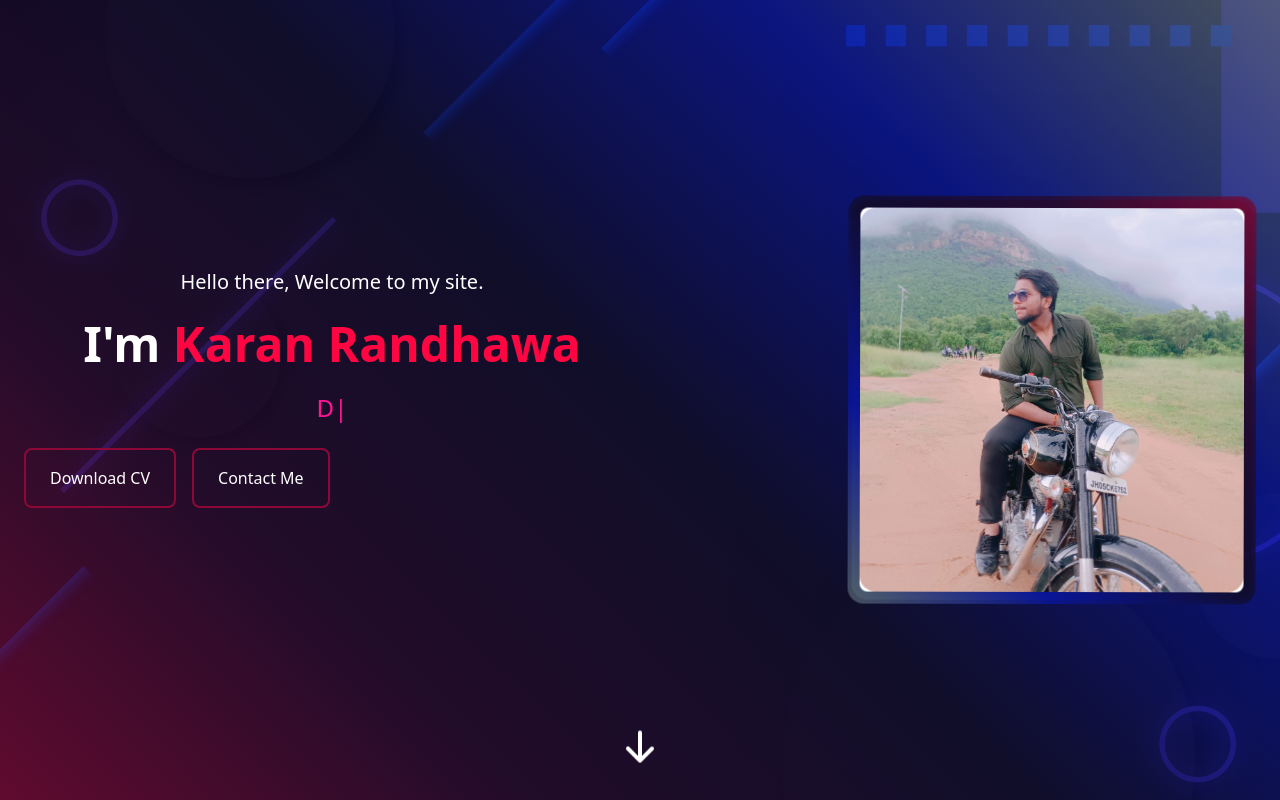
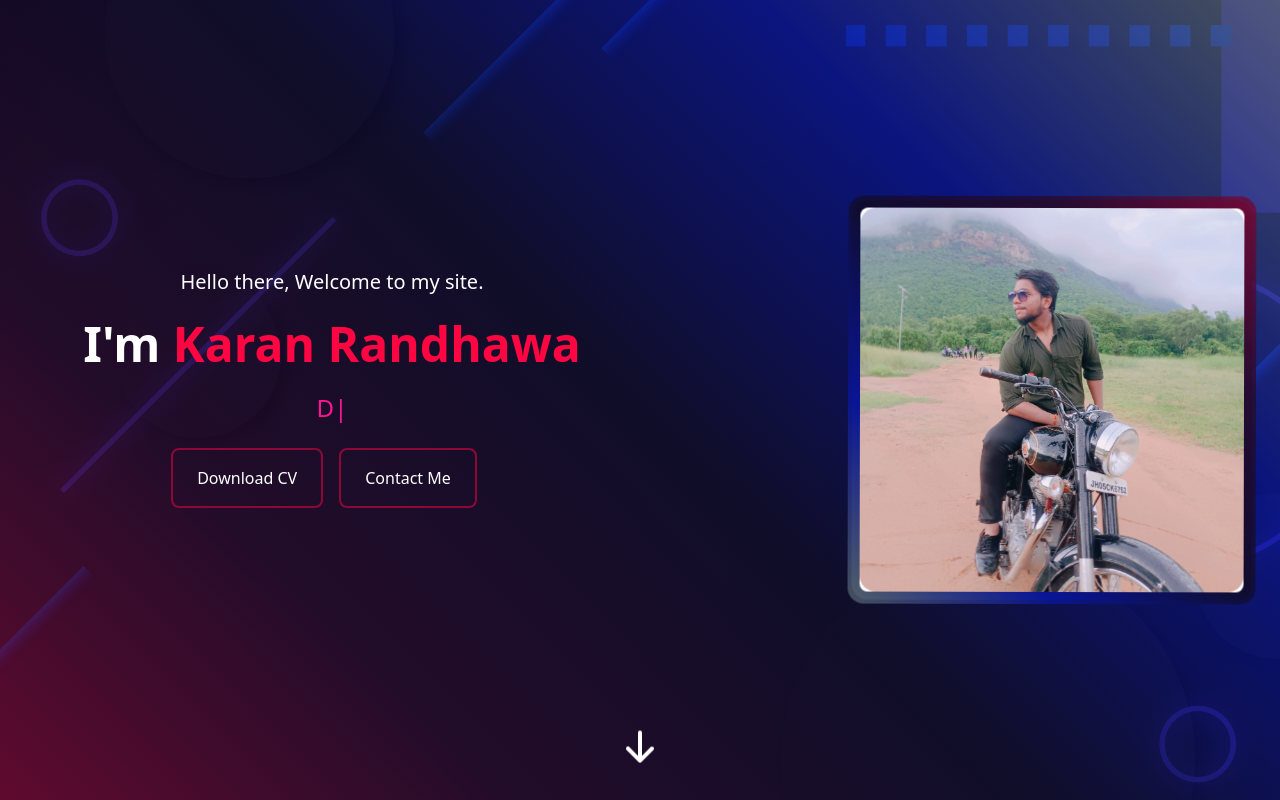
Before and after one commit to KARAN-RANDHAWA27/Portfolio-V2, a React (Vite) app: page / in a window 1280 px wide. Built offline with nearby package versions, Linux system fonts and the light colour scheme.

Commit message:
Position change of button

```diff
--- a/src/components/Hero/Hero.jsx
+++ b/src/components/Hero/Hero.jsx
@@ -74,7 +74,7 @@
               />
             )}
           </div>
-          <div className="mb-4 flex flex-col md:flex-row justify-center md:justify-start">
+          <div className="mb-4 flex flex-col md:flex-row justify-center md:justify-center">
             <button
               className="text-white bg border-2 border-8d0837 hover:bg-ff0642 hover:text-white py-3 px-6 rounded-lg transition-all duration-300 contact-button"
               onClick={() => {
```
